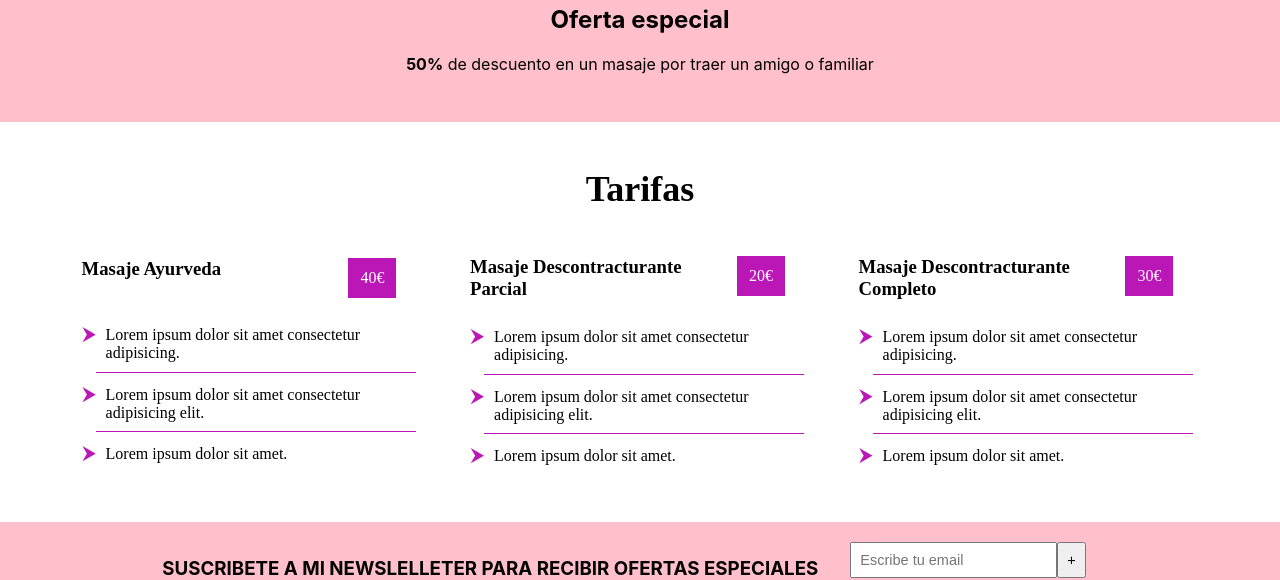
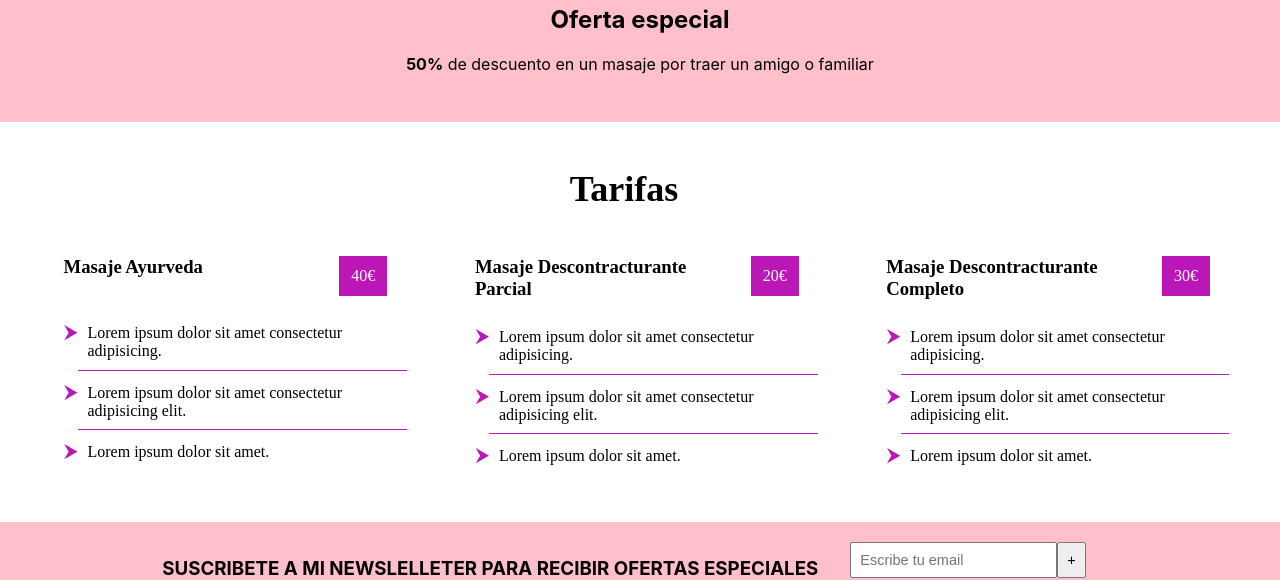
Before and after one commit to mery25/massage-site, a React (Create React App) app: page / in a window 1280 px wide. Shown: the part 2300-2880 px from the top of the page. Built offline with nearby package versions, Linux system fonts and the light colour scheme.

Commit message:
Improve style on products component

```diff
--- a/src/components/products/Products.sass
+++ b/src/components/products/Products.sass
@@ -1,5 +1,6 @@
 .products
     padding: 1rem 2rem
+    padding-left: 0
 
     &__title
         text-align: center
@@ -9,7 +10,9 @@
         flex-direction: column
         align-items: center
 
-@media screen and (min-width: 600px)
+@media screen and (min-width: 768px)
     .products__container
         flex-direction: row
-        align-items: center
+        align-items: flex-start
+        justify-content: space-evenly
+        flex-wrap: wrap
```
